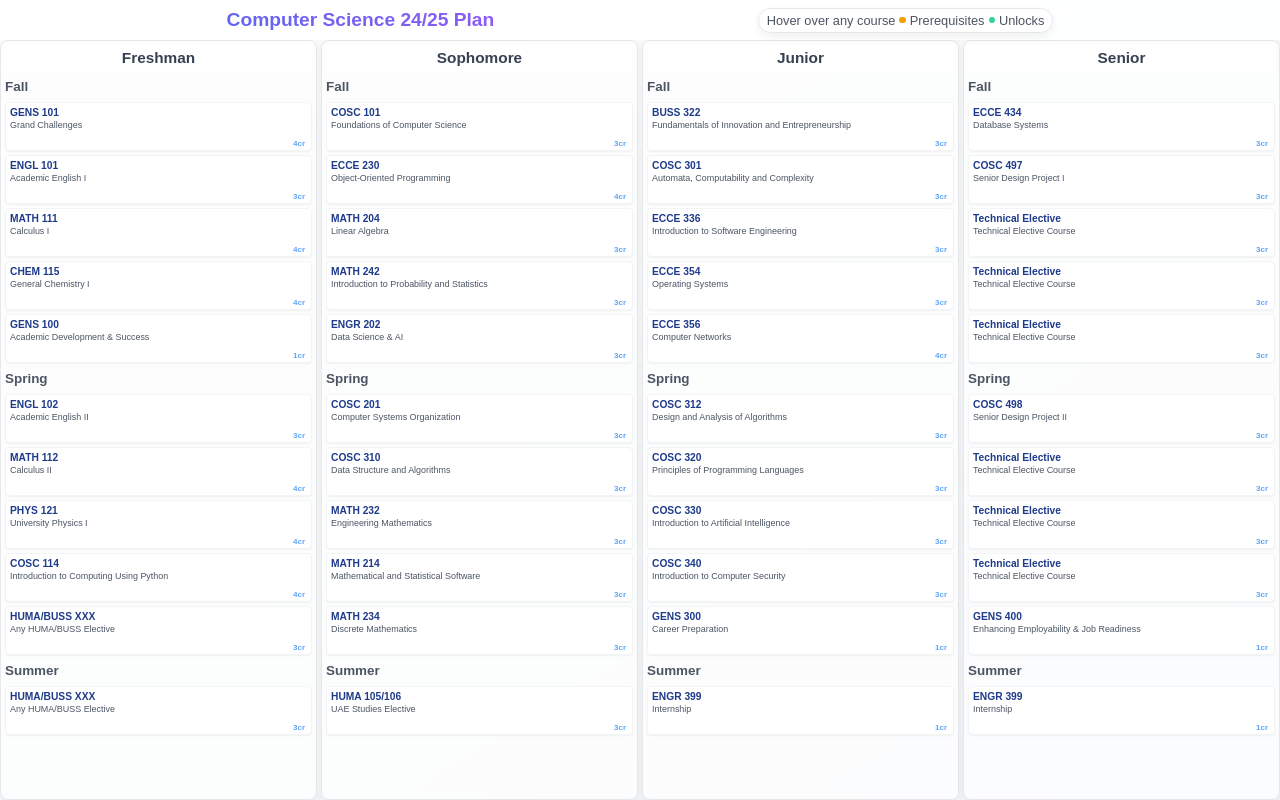
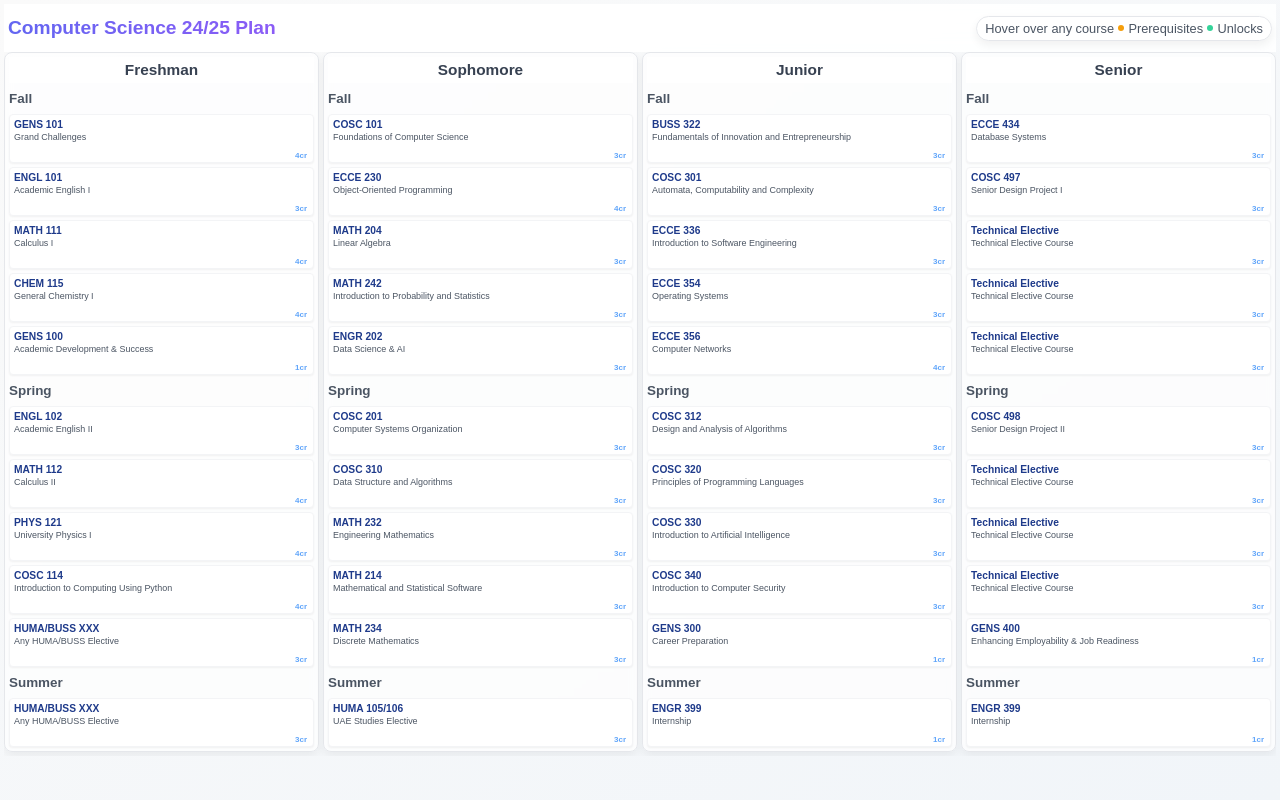
Before and after one commit to M12721/myweb, a plain HTML site: page index.html in a window 1280 px wide. Drawn offline with Linux system fonts and the light colour scheme.

Commit message:
Update index.html

```diff
--- a/index.html
+++ b/index.html
@@ -3,7 +3,7 @@
 <head>
   <meta charset="UTF-8" />
   <meta name="viewport" content="width=device-width, initial-scale=1.0"/>
-  <title>Responsive CS Curriculum</title>
+  <title>POL</title>
   <style>
     :root {
       --gray-50: #fafafa;
@@ -39,12 +39,12 @@
     }
 
     .container {
-      height: 100vh;
       display: flex;
       flex-direction: column;
+      height: 100vh;
+      width: 100vw;
       padding: 0.25rem;
-      max-width: 100%;
-      margin: 0 auto;
+      margin: 0;
     }
 
     .top-bar {
@@ -52,13 +52,11 @@
       justify-content: space-between;
       align-items: center;
       padding: 0.25rem;
-      height: 2.5rem;
-      position: sticky;
-      top: 0;
-      z-index: 20;
+      height: 3rem;
       background: rgba(255,255,255,0.9);
       backdrop-filter: blur(8px);
-      margin-bottom: 0.25rem;
+      z-index: 20;
+      flex-shrink: 0;
     }
 
     .title {
@@ -72,7 +70,7 @@
       text-overflow: ellipsis;
       max-width: 50%;
       position: relative;
-      left: 17.5%;
+      left: 0;
     }
 
     .title::after {
@@ -91,7 +89,8 @@
       padding: 0.25rem 0.5rem;
       min-width: fit-content;
       position: relative;
-      right: 17.5%;
+      right: 0;
+      flex-shrink: 0;
     }
 
     .legend-text {
@@ -126,10 +125,10 @@
       display: grid;
       gap: 0.25rem;
       flex: 1;
-      grid-template-columns: repeat(4, 1fr);
+      grid-template-columns: repeat(auto-fit, minmax(250px, 1fr));
       align-items: start;
-      height: calc(100vh - 3rem); /* 2.5rem top-bar + 0.25rem margin-bot + a bit of buffer */
       overflow: hidden;
+      padding-bottom: 0.25rem;
     }
 
     .year-block {
@@ -234,48 +233,33 @@
     .bg-emerald-50 { background-color: var(--emerald-50) !important; }
     .ring-2-emerald { box-shadow: 0 0 0 2px var(--emerald-400) !important; }
 
-    /* Target iPads (including Mini, Air, and Pro models) */
-    @media (min-width: 768px) and (max-width: 1366px) and (hover: none) and (pointer: coarse) {
-      html, body {
-        overflow-y: auto; /* original for iPads to enable scrolling if needed */
-        overflow-x: hidden;
-      }
-      .container {
-        min-height: auto;
-      }
+    /* Media Queries for Responsiveness */
+
+    /* Tablets and small desktops */
+    @media (min-width: 768px) and (max-width: 1024px) {
       .year-grid {
-        min-height: auto;
-        overflow-y: auto;
-      }
-      .year-block {
-        overflow-y: hidden;
+        grid-template-columns: repeat(auto-fit, minmax(200px, 1fr));
       }
     }
 
+    /* Large desktops */
+    @media (min-width: 1025px) {
+      .year-grid {
+        grid-template-columns: repeat(auto-fit, minmax(250px, 1fr));
+      }
+    }
+
+    /* Phones */
     @media (max-width: 640px) {
       .year-grid {
-        grid-template-columns: repeat(2, 1fr);
+        grid-template-columns: 1fr;
       }
       .course-card {
         min-height: 3.5rem;
       }
     }
 
-    @media (max-width: 1366px) {
-      .year-grid {
-        min-height: auto;
-      }
-    }
-
-    @media (max-width: 700px) {
-      .title::after {
-        content: "CS 24/25 Plan";
-      }
-      .legend-bubble {
-        right: 0%;
-      }
-    }
-
+    /* Very small phones */
     @media (max-width: 380px) {
       .year-grid {
         grid-template-columns: 1fr;
@@ -292,51 +276,35 @@
       }
     }
 
+    /* Adjustments for iPads and similar devices */
+    @media (min-width: 768px) and (max-width: 1366px) and (hover: none) and (pointer: coarse) {
+      html, body {
+        overflow-y: auto; /* Enable scrolling if necessary */
+        overflow-x: hidden;
+      }
+      .container {
+        min-height: auto;
+      }
+      .year-grid {
+        min-height: auto;
+        overflow-y: auto;
+      }
+      .year-block {
+        overflow-y: hidden;
+      }
+    }
+
+    /* Ensuring container padding for safe areas */
     @supports (padding: max(0px)) {
       .container {
         padding-left: max(0.25rem, env(safe-area-inset-left));
         padding-right: max(0.25rem, env(safe-area-inset-right));
       }
     }
-
-    /* ------------------------------------------------------------------
-       For devices >= 768px wide (desktops/laptops), fill entire screen:
-       - Remove scroll and margins
-       - Let .container fill 100vw x 100vh
-       - Scale everything up to 1.0 (i.e. no extra space left/right/bottom)
-       - If it overflows on certain screens, try transform: scale(0.98) or 0.95
-       ------------------------------------------------------------------ */
-    @media (min-width: 768px) {
-      html, body {
-        margin: 0 !important;
-        padding: 0 !important;
-        overflow: hidden !important;
-      }
-      .container {
-        margin: 0 !important;
-        padding: 0 !important;
-        width: 100vw;
-        height: 100vh;
-        transform: scale(1); /* Adjust if needed (e.g. 0.97 or 0.99) */
-        transform-origin: top left;
-        /* remove any leftover */
-      }
-      .year-grid {
-        overflow: hidden !important;
-        /*
-          Ensures the grid doesn't cause scroll
-          Fill exactly what's left after .top-bar:
-        */
-        height: calc(100vh - 2.5rem) !important;
-      }
-      .top-bar {
-        margin-bottom: 0 !important;
-      }
-    }
   </style>
 </head>
 <body>
-<!-- Rest of your HTML and JavaScript code remains exactly the same -->
+  <!-- HTML Structure -->
   <div class="container">
     <div class="top-bar">
       <h1 class="title"></h1>
@@ -888,7 +856,7 @@
       legend.classList.remove('hidden');
     }
 
-  // Initial
+    // Initial Render
     renderApp();
   </script>
 </body>
```
Lines whose indentation alone changed are shown as unchanged.
